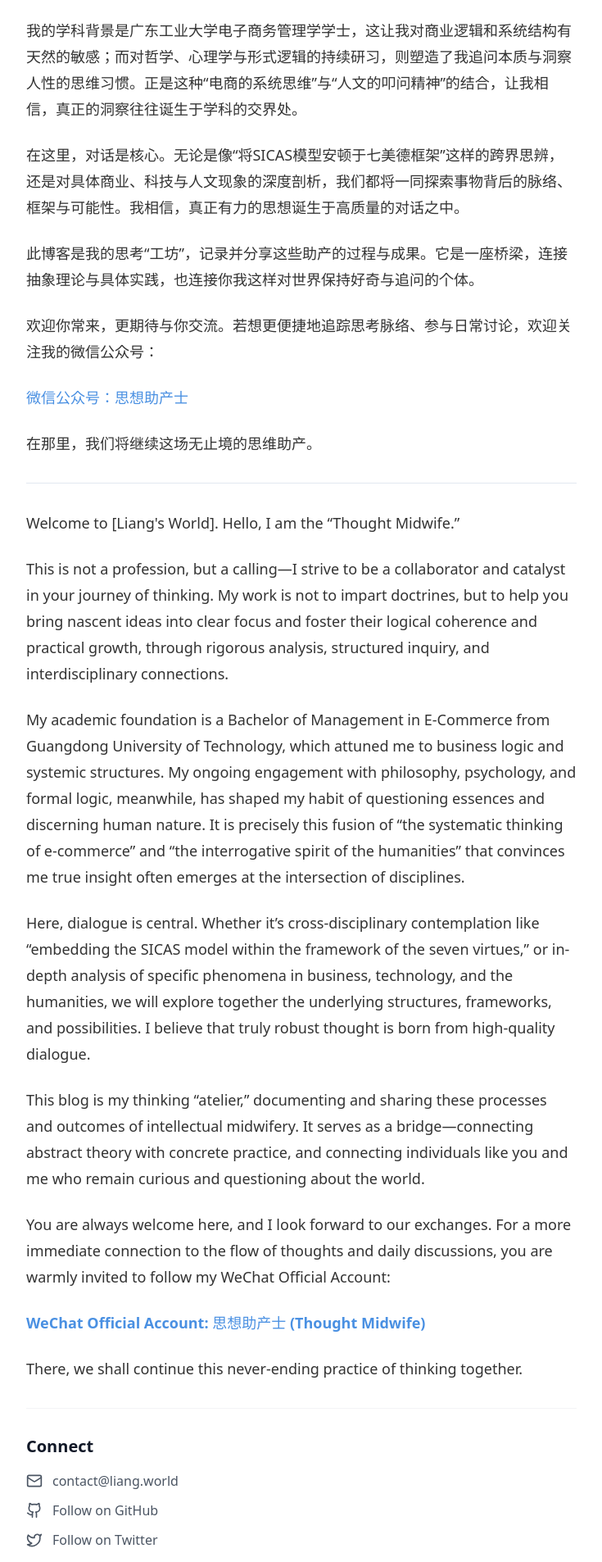
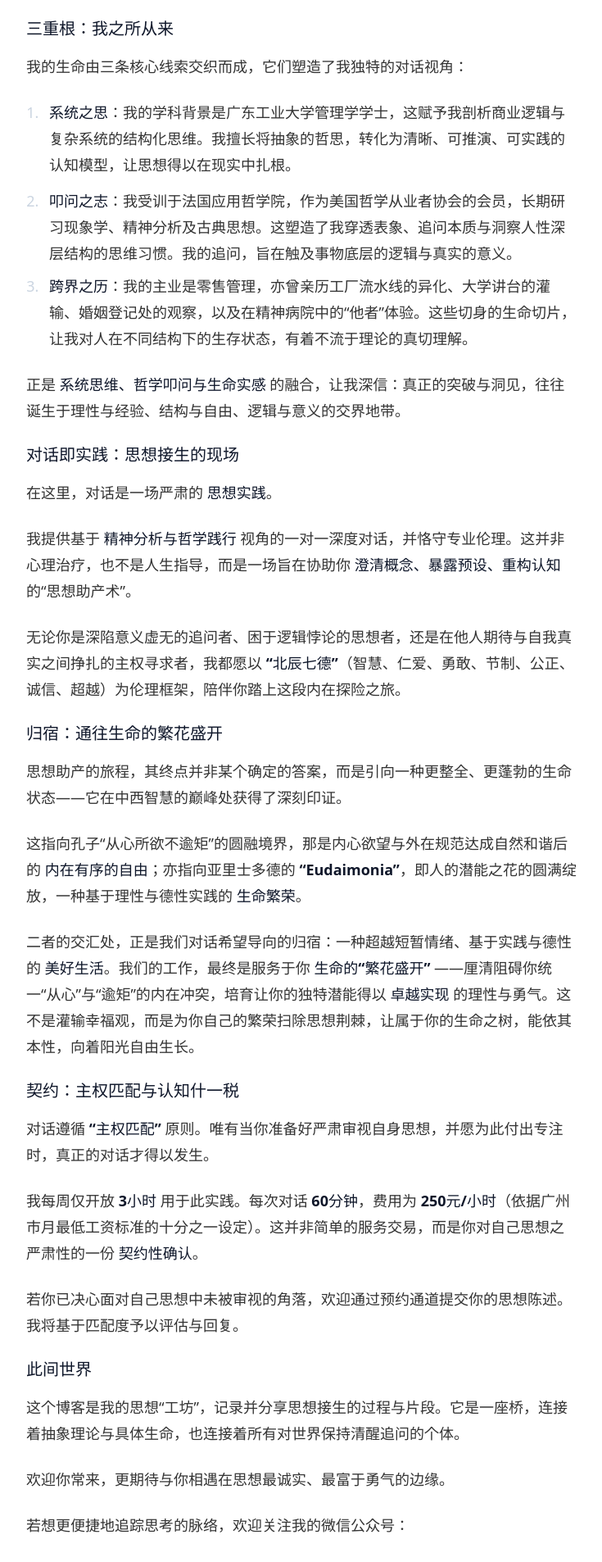
Before and after one commit to qaz20011230/blog, a React (Vite) app: page /about in a window 1280 px wide. Shown: the part 320-2226 px from the top of the page at 82% size, without its empty margins (272-1007 px from the left). Built offline with nearby package versions, Linux system fonts and the light colour scheme.

Commit message:
Update About page content and contact info

```diff
--- a/src/pages/About.tsx
+++ b/src/pages/About.tsx
@@ -1,5 +1,5 @@
 import React from 'react';
-import { Mail, Github, Twitter } from 'lucide-react';
+import { Mail } from 'lucide-react';
 
 export default function About() {
   return (
@@ -8,52 +8,152 @@ export default function About() {
 
       <div className="prose prose-lg prose-slate mb-8">
         <p>
-          欢迎来到【良的世界】。你好，我是「思想助产士」。
+          欢迎来到【良之世界】。我是「思想助产士 · 良之」。
         </p>
         <p>
-          这不是一个职业，而是一种定位——我致力于成为你思维之旅中的协作者与催化剂。我的工作并非灌输观点，而是通过严谨的梳理、结构化的追问与跨领域的连接，助你清晰地显影那些尚在雏形的思想，并推动其逻辑自洽、落地生长。
+          这并非一份登记在册的传统职业，而是一份源于生命深处共鸣的使命。我致力于成为你思想觉醒路上的同行者。我的任务不在于给出标准答案，而在于通过一场严谨而深邃的对话，助你辨识、孕育并最终建立不可动摇的 <strong>思想主权</strong>。
+        </p>
+
+        <h3 className="text-xl font-bold mt-6 mb-4">三重根：我之所从来</h3>
+        <p>
+          我的生命由三条核心线索交织而成，它们塑造了我独特的对话视角：
+        </p>
+        <ul className="list-decimal pl-5 space-y-2">
+          <li>
+            <strong>系统之思</strong>：我的学科背景是广东工业大学管理学学士，这赋予我剖析商业逻辑与复杂系统的结构化思维。我擅长将抽象的哲思，转化为清晰、可推演、可实践的认知模型，让思想得以在现实中扎根。
+          </li>
+          <li>
+            <strong>叩问之志</strong>：我受训于法国应用哲学院，作为美国哲学从业者协会的会员，长期研习现象学、精神分析及古典思想。这塑造了我穿透表象、追问本质与洞察人性深层结构的思维习惯。我的追问，旨在触及事物底层的逻辑与真实的意义。
+          </li>
+          <li>
+            <strong>跨界之历</strong>：我的主业是零售管理，亦曾亲历工厂流水线的异化、大学讲台的灌输、婚姻登记处的观察，以及在精神病院中的“他者”体验。这些切身的生命切片，让我对人在不同结构下的生存状态，有着不流于理论的真切理解。
+          </li>
+        </ul>
+        <p>
+          正是 <strong>系统思维、哲学叩问与生命实感</strong> 的融合，让我深信：真正的突破与洞见，往往诞生于理性与经验、结构与自由、逻辑与意义的交界地带。
+        </p>
+
+        <h3 className="text-xl font-bold mt-6 mb-4">对话即实践：思想接生的现场</h3>
+        <p>
+          在这里，对话是一场严肃的 <strong>思想实践</strong>。
         </p>
         <p>
-          我的学科背景是广东工业大学电子商务管理学学士，这让我对商业逻辑和系统结构有天然的敏感；而对哲学、心理学与形式逻辑的持续研习，则塑造了我追问本质与洞察人性的思维习惯。正是这种“电商的系统思维”与“人文的叩问精神”的结合，让我相信，真正的洞察往往诞生于学科的交界处。
+          我提供基于 <strong>精神分析与哲学践行</strong> 视角的一对一深度对话，并恪守专业伦理。这并非心理治疗，也不是人生指导，而是一场旨在协助你 <strong>澄清概念、暴露预设、重构认知</strong> 的“思想助产术”。
         </p>
         <p>
-          在这里，对话是核心。无论是像“将SICAS模型安顿于七美德框架”这样的跨界思辨，还是对具体商业、科技与人文现象的深度剖析，我们都将一同探索事物背后的脉络、框架与可能性。我相信，真正有力的思想诞生于高质量的对话之中。
+          无论你是深陷意义虚无的追问者、困于逻辑悖论的思想者，还是在他人期待与自我真实之间挣扎的主权寻求者，我都愿以 <strong>“北辰七德”</strong>（智慧、仁爱、勇敢、节制、公正、诚信、超越）为伦理框架，陪伴你踏上这段内在探险之旅。
+        </p>
+
+        <h3 className="text-xl font-bold mt-6 mb-4">归宿：通往生命的繁花盛开</h3>
+        <p>
+          思想助产的旅程，其终点并非某个确定的答案，而是引向一种更整全、更蓬勃的生命状态——它在中西智慧的巅峰处获得了深刻印证。
         </p>
         <p>
-          此博客是我的思考“工坊”，记录并分享这些助产的过程与成果。它是一座桥梁，连接抽象理论与具体实践，也连接你我这样对世界保持好奇与追问的个体。
+          这指向孔子“从心所欲不逾矩”的圆融境界，那是内心欲望与外在规范达成自然和谐后的 <strong>内在有序的自由</strong>；亦指向亚里士多德的 <strong>“Eudaimonia”</strong>，即人的潜能之花的圆满绽放，一种基于理性与德性实践的 <strong>生命繁荣</strong>。
         </p>
         <p>
-          欢迎你常来，更期待与你交流。若想更便捷地追踪思考脉络、参与日常讨论，欢迎关注我的微信公众号：
+          二者的交汇处，正是我们对话希望导向的归宿：一种超越短暂情绪、基于实践与德性的 <strong>美好生活</strong>。我们的工作，最终是服务于你 <strong>生命的“繁花盛开”</strong> ——厘清阻碍你统一“从心”与“逾矩”的内在冲突，培育让你的独特潜能得以 <strong>卓越实现</strong> 的理性与勇气。这不是灌输幸福观，而是为你自己的繁荣扫除思想荆棘，让属于你的生命之树，能依其本性，向着阳光自由生长。
+        </p>
+
+        <h3 className="text-xl font-bold mt-6 mb-4">契约：主权匹配与认知什一税</h3>
+        <p>
+          对话遵循 <strong>“主权匹配”</strong> 原则。唯有当你准备好严肃审视自身思想，并愿为此付出专注时，真正的对话才得以发生。
+        </p>
+        <p>
+          我每周仅开放 <strong>3小时</strong> 用于此实践。每次对话 <strong>60分钟</strong>，费用为 <strong>250元/小时</strong>（依据广州市月最低工资标准的十分之一设定）。这并非简单的服务交易，而是你对自己思想之严肃性的一份 <strong>契约性确认</strong>。
+        </p>
+        <p>
+          若你已决心面对自己思想中未被审视的角落，欢迎通过预约通道提交你的思想陈述。我将基于匹配度予以评估与回复。
+        </p>
+
+        <h3 className="text-xl font-bold mt-6 mb-4">此间世界</h3>
+        <p>
+          这个博客是我的思想“工坊”，记录并分享思想接生的过程与片段。它是一座桥，连接着抽象理论与具体生命，也连接着所有对世界保持清醒追问的个体。
+        </p>
+        <p>
+          欢迎你常来，更期待与你相遇在思想最诚实、最富于勇气的边缘。
+        </p>
+        <p>
+          若想更便捷地追踪思考的脉络，欢迎关注我的微信公众号：
         </p>
         <p className="font-bold text-primary">
           微信公众号：思想助产士
         </p>
         <p>
-          在那里，我们将继续这场无止境的思维助产。
+          在那里，我们将继续这场无止境的思考。
         </p>
 
         <hr className="my-8" />
 
+        <h3 className="text-xl font-bold mt-6 mb-4">Mind Midwife</h3>
         <p>
-          Welcome to [Liang's World]. Hello, I am the “Thought Midwife.”
+          Welcome to [Leo’s World]. I am Leo, a “Mind Midwife.”
         </p>
         <p>
-          This is not a profession, but a calling—I strive to be a collaborator and catalyst in your journey of thinking. My work is not to impart doctrines, but to help you bring nascent ideas into clear focus and foster their logical coherence and practical growth, through rigorous analysis, structured inquiry, and interdisciplinary connections.
+          This is not a profession you will find in any official registry, but a calling born from deep inner resonance. I am dedicated to walking alongside you on your path toward intellectual awakening. My role is not to provide ready-made answers, but to help you recognize, nurture, and ultimately establish unshakable <strong>sovereignty over your own thinking</strong> through a process of rigorous and profound dialogue.
+        </p>
+
+        <h3 className="text-xl font-bold mt-6 mb-4">Three Roots: The Source of My Perspective</h3>
+        <p>
+          My path is woven from three core threads, which together shape my unique approach to dialogue:
+        </p>
+        <ul className="list-decimal pl-5 space-y-2">
+          <li>
+            <strong>Systematic Thinking</strong>: I hold a Bachelor’s degree in Management. This training equipped me with a structured mindset for dissecting business logic and complex systems. I am skilled at translating abstract philosophical reflection into clear, traceable, and actionable cognitive models, allowing thought to take root in reality.
+          </li>
+          <li>
+            <strong>The Discipline of Inquiry</strong>: Trained at the French Institute of Applied Philosophy and a member of the American Philosophical Practitioners Association, I have dedicated myself to the study of phenomenology, psychoanalysis, and classical thought. This has honed my habit of looking beyond the surface, questioning essences, and discerning the deep structures of human nature. My inquiry aims to reach the underlying logic and authentic meaning of things.
+          </li>
+          <li>
+            <strong>Lived Crossings</strong>: My primary work is in retail management. I have also personally experienced the alienation of the factory assembly line, the prescriptive nature of the university lecture hall, the observatory vantage point of a marriage registry, and the sense of “otherness” within psychiatric institutions. These visceral slices of life grant me a grounded, non-theoretical understanding of the human condition across diverse structures.
+          </li>
+        </ul>
+        <p>
+          It is precisely this fusion of <strong>systematic thinking, philosophical inquiry, and lived experience</strong> that convinces me: true breakthroughs and insights most often emerge at the intersection of reason and experience, structure and freedom, logic and meaning.
+        </p>
+
+        <h3 className="text-xl font-bold mt-6 mb-4">Dialogue as Practice: The Scene of Intellectual Midwifery</h3>
+        <p>
+          Here, dialogue is a serious <strong>practice of thought</strong>.
         </p>
         <p>
-          My academic foundation is a Bachelor of Management in E-Commerce from Guangdong University of Technology, which attuned me to business logic and systemic structures. My ongoing engagement with philosophy, psychology, and formal logic, meanwhile, has shaped my habit of questioning essences and discerning human nature. It is precisely this fusion of “the systematic thinking of e-commerce” and “the interrogative spirit of the humanities” that convinces me true insight often emerges at the intersection of disciplines.
+          I offer one-on-one, in-depth dialogue from the integrated perspectives of <strong>Psychoanalysis and Philosophical Practice</strong>, adhering strictly to professional ethics. This is neither psychotherapy nor life coaching. It is an act of “intellectual midwifery” designed to assist you in <strong>clarifying concepts, exposing presuppositions, and reconstructing cognition</strong>.
         </p>
         <p>
-          Here, dialogue is central. Whether it’s cross-disciplinary contemplation like “embedding the SICAS model within the framework of the seven virtues,” or in-depth analysis of specific phenomena in business, technology, and the humanities, we will explore together the underlying structures, frameworks, and possibilities. I believe that truly robust thought is born from high-quality dialogue.
+          Whether you are a seeker adrift in meaninglessness, a thinker entangled in logical paradoxes, or someone struggling between external expectations and your own authentic truth in search of sovereignty, I am willing to accompany you on this inner expedition. Our journey will be guided by the ethical framework of the <strong>“Seven Northern Star Virtues”</strong>: Wisdom, Benevolence, Courage, Temperance, Justice, Integrity, and Transcendence.
+        </p>
+
+        <h3 className="text-xl font-bold mt-6 mb-4">The Destination: Toward a Flourishing Life</h3>
+        <p>
+          The journey of thought midwifery does not conclude with a specific answer, but points toward a more integrated and vibrant state of being—one profoundly validated by the pinnacles of both Eastern and Western wisdom.
         </p>
         <p>
-          This blog is my thinking “atelier,” documenting and sharing these processes and outcomes of intellectual midwifery. It serves as a bridge—connecting abstract theory with concrete practice, and connecting individuals like you and me who remain curious and questioning about the world.
+          It points toward the consummate state Confucius described as “following the heart’s desires without transgressing what is right,” which is <strong>an inner-ordered freedom</strong> achieved when personal desires and external norms reach natural harmony. It equally points toward Aristotle’s concept of <strong>“Eudaimonia,”</strong> the full blossoming of human potential—a <strong>flourishing life</strong> grounded in the practice of reason and virtue.
         </p>
         <p>
-          You are always welcome here, and I look forward to our exchanges. For a more immediate connection to the flow of thoughts and daily discussions, you are warmly invited to follow my WeChat Official Account:
+          The convergence of these two visions marks the intended destination of our dialogue: a <strong>good life</strong> that transcends fleeting emotions and is built upon practice and virtue. Our work ultimately serves the <strong>“flourishing” of your life</strong>—clarifying the inner conflicts that prevent the unity of “following the heart” and “observing the boundaries,” and cultivating the reason and courage that allow your unique potential to <strong>be realized with excellence</strong>. This is not about instilling a particular view of happiness, but about clearing the intellectual undergrowth for your own prosperity, enabling the tree of your life to grow freely toward the light, in accordance with its nature.
         </p>
-        <p className="font-bold text-primary">
-          WeChat Official Account: 思想助产士 (Thought Midwife)
+
+        <h3 className="text-xl font-bold mt-6 mb-4">The Covenant: Sovereignty Matching & The Cognitive Tithe</h3>
+        <p>
+          Dialogue operates on the principle of <strong>“Sovereignty Matching.”</strong> Genuine dialogue can only begin when you are prepared to examine your own thinking with seriousness and willing to devote the necessary focus.
+        </p>
+        <p>
+          I dedicate only <strong>3 hours per week</strong> to this practice. Each session lasts <strong>60 minutes</strong>, with a fee of <strong>250 RMB per hour</strong> (set as one-tenth of Guangzhou’s monthly minimum wage). This is not a simple service transaction, but a <strong>covenantal acknowledgement</strong> of the seriousness you commit to your own thinking process.
+        </p>
+        <p>
+          If you are resolved to confront the unexamined corners of your own mind, you are welcome to submit your written thought statement via the appointment channel. I will assess and respond based on our compatibility.
+        </p>
+
+        <h3 className="text-xl font-bold mt-6 mb-4">This World, This Atelier</h3>
+        <p>
+          This blog is my thinking “atelier,” where I document and share fragments and processes of this intellectual midwifery. It serves as a bridge—connecting abstract theory with concrete life, and connecting individuals like you and me, who persist in questioning the world with clarity.
+        </p>
+        <p>
+          You are always welcome here, and I look forward to meeting you at the most honest and courageous edges of thought.
+        </p>
+        <p>
+          To follow the flow of reflections more closely, you are warmly invited to follow my WeChat Official Account: <strong>思想助产士</strong>.
         </p>
         <p>
           There, we shall continue this never-ending practice of thinking together.
@@ -67,14 +167,6 @@ export default function About() {
             <Mail className="mr-3" size={20} />
             contact@liang.world
           </a>
-          <a href="https://github.com" target="_blank" rel="noopener noreferrer" className="flex items-center text-gray-600 hover:text-primary transition-colors">
-            <Github className="mr-3" size={20} />
-            Follow on GitHub
-          </a>
-          <a href="https://twitter.com" target="_blank" rel="noopener noreferrer" className="flex items-center text-gray-600 hover:text-primary transition-colors">
-            <Twitter className="mr-3" size={20} />
-            Follow on Twitter
-          </a>
         </div>
       </div>
     </div>
```
